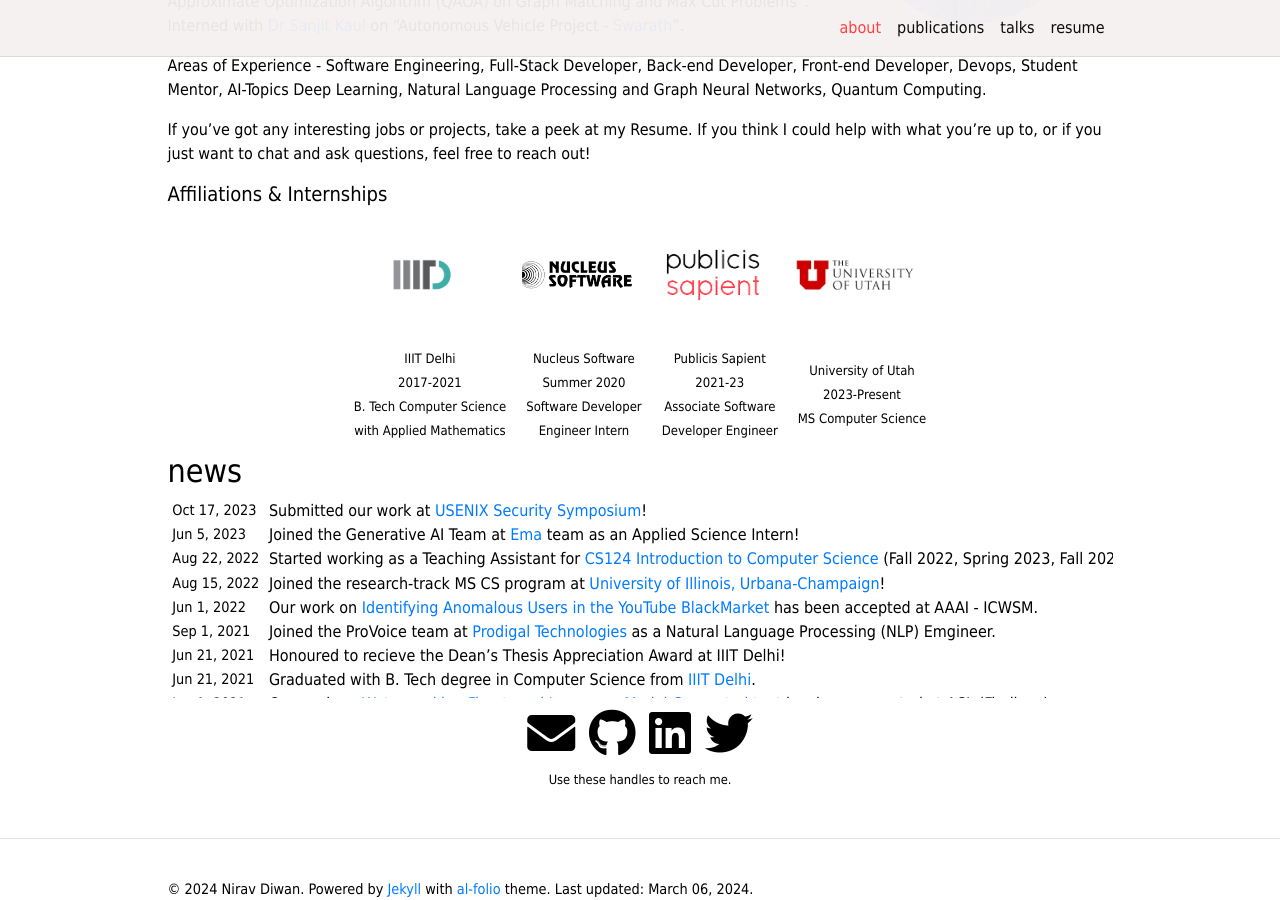
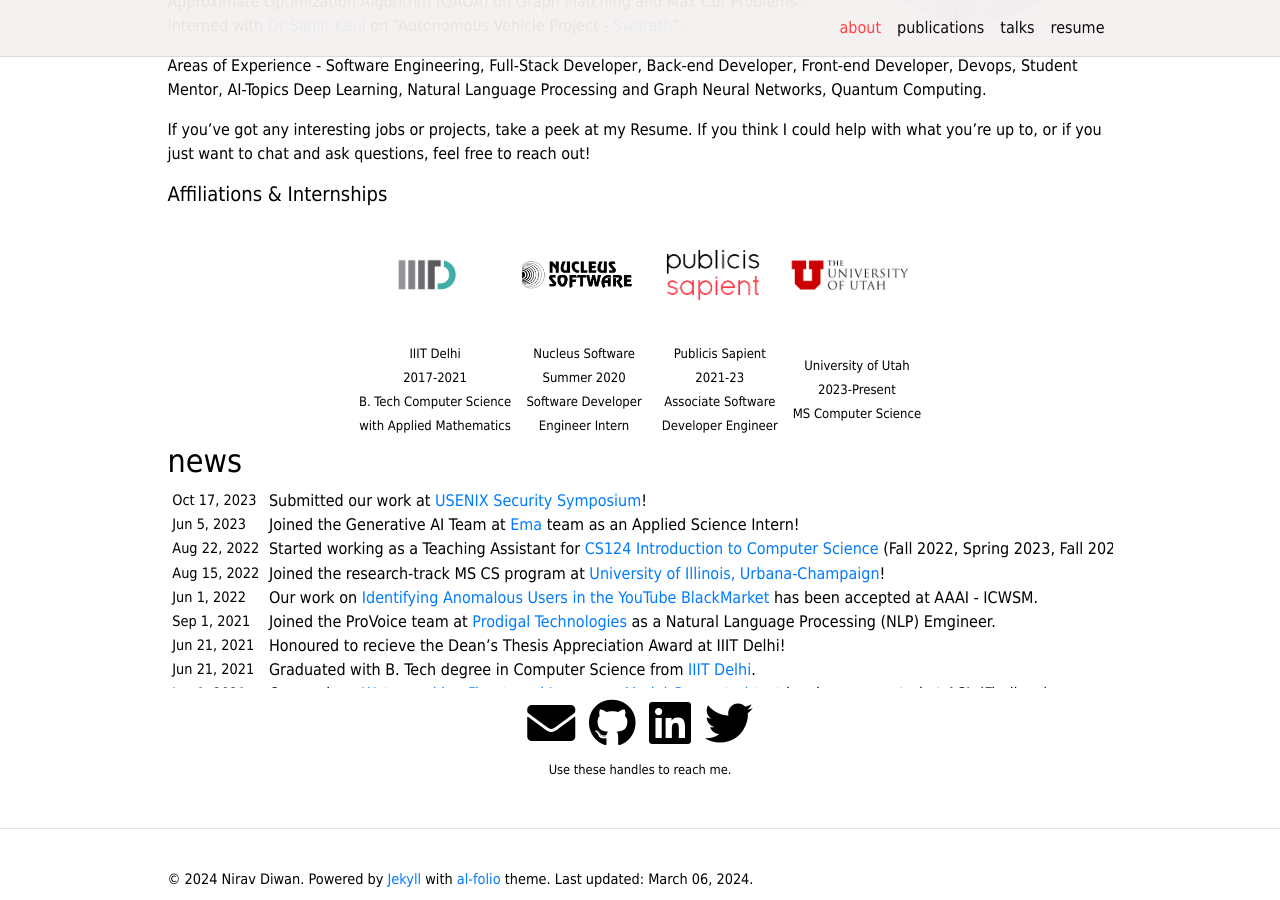
Before and after one commit to abhishekrajgaria/abhishekrajgaria.github.io, a Jekyll site: the page built from _pages/about.md, in a window 1280 px wide and 900 px high, scrolled down 554 px. Built offline with Jekyll 4.4.1, drawn with Linux system fonts in a browser that asks for light colours; full-size pictures stand in for the smaller copies a plugin makes; comment, search, counter and statistics services are not loaded; a style sheet for code colours, icons or effects is not loaded.

Commit message:
updated affiliation padding

```diff
--- a/_includes/affiliations.html
+++ b/_includes/affiliations.html
@@ -23,10 +23,10 @@
 
         </tr>
         <tr>
-            <td align="center" style="padding: 10px;"><font size="2">IIIT Delhi<br>2017-2021<br>B. Tech Computer Science <br> with Applied Mathematics</font></td>
-            <td align="center" style="padding: 10px;"><font size="2">Nucleus Software<br>Summer 2020<br>Software Developer <br> Engineer Intern<br> </font></td>
-            <td align="center" style="padding: 10px;"><font size="2">Publicis Sapient<br>2021-23<br> Associate Software <br> Developer Engineer<br></font></td>
-            <td align="center" style="padding: 10px;"><font size="2">University of Utah<br>2023-Present<br>MS Computer Science</font></td>
+            <td align="center" style="padding: 5px;"><font size="2">IIIT Delhi<br>2017-2021<br>B. Tech Computer Science <br> with Applied Mathematics</font></td>
+            <td align="center" style="padding: 5px;"><font size="2">Nucleus Software<br>Summer 2020<br>Software Developer <br> Engineer Intern<br> </font></td>
+            <td align="center" style="padding: 5px;"><font size="2">Publicis Sapient<br>2021-23<br> Associate Software <br> Developer Engineer<br></font></td>
+            <td align="center" style="padding: 5px;"><font size="2">University of Utah<br>2023-Present<br>MS Computer Science</font></td>
         </tr>
         </tbody>
     </table>
```
